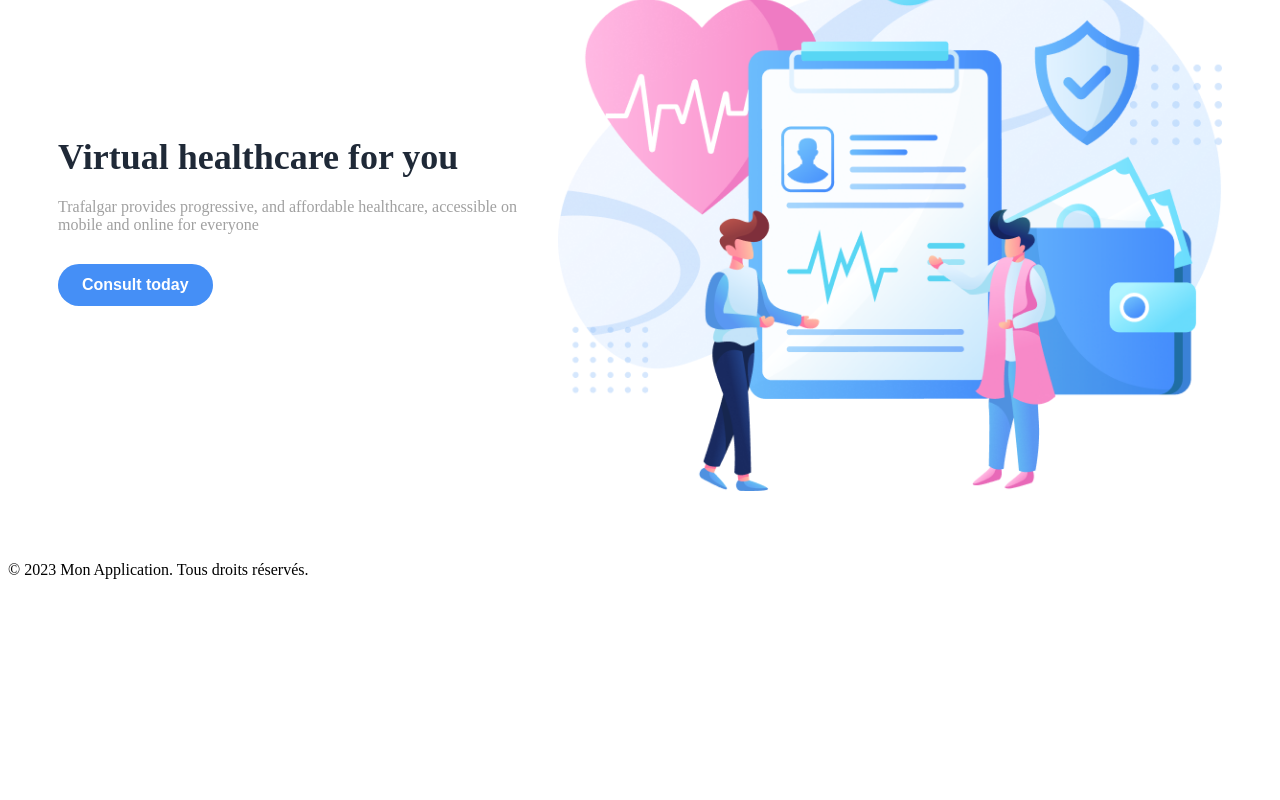
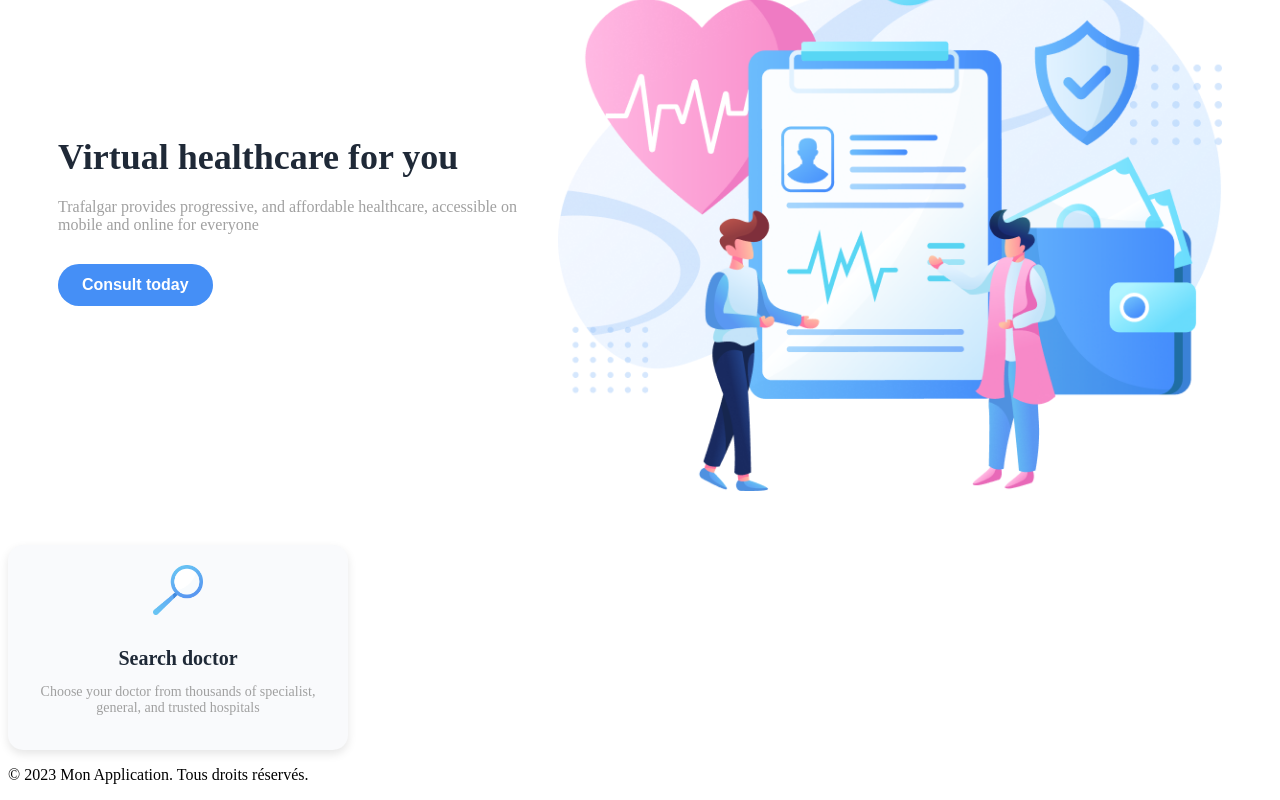
Before and after one commit to nezou1/2025_R4A10_ELFAYEZ_Nezha, an Angular app in the folder tp2/: page / in a window 1280 px wide. Shown: the part 220-1020 px from the top of the page. Before the commit the page ends 815 px from the top, so only its background shows below. Built offline with nearby package versions, Linux system fonts and the light colour scheme.

Commit message:
premier test de card

```diff
--- a/tp2/src/app/app.component.html
+++ b/tp2/src/app/app.component.html
@@ -4,6 +4,7 @@
       <app-header></app-header>
       <main>
         <app-section1></app-section1>
+        <app-card></app-card>
         <router-outlet></router-outlet>
       </main>
 
--- a/tp2/src/app/app.component.ts
+++ b/tp2/src/app/app.component.ts
@@ -2,10 +2,11 @@
 import { RouterOutlet } from '@angular/router';
 import { HeaderComponent } from "./header/header.component";
 import { Section1Component } from "./section1/section1.component";
+import { CardComponent } from "./card/card.component";
 
 @Component({
   selector: 'app-root',
-  imports: [RouterOutlet, HeaderComponent, Section1Component],
+  imports: [RouterOutlet, HeaderComponent, Section1Component, CardComponent],
   templateUrl: './app.component.html',
   styleUrl: './app.component.scss'
 })
--- /dev/null
+++ b/tp2/src/app/card/card.component.html
@@ -0,0 +1,9 @@
+<div class="card">
+    <div class="image-card">
+        <img src="/assets/loop.png" alt="">
+    </div>
+    <div class="card-descr">
+        <h1> Search doctor </h1>
+        <p>Choose your doctor from thousands of specialist, general, and trusted hospitals</p>
+    </div>
+</div>
--- /dev/null
+++ b/tp2/src/app/card/card.component.scss
@@ -0,0 +1,31 @@
+/* Carte d'information */
+.card {
+    display: flex;
+    flex-direction: column;
+    align-items: center;
+    justify-content: center;
+    background: #F9FAFC;
+    padding: 20px;
+    border-radius: 15px;
+    box-shadow: 0 4px 10px rgba(0, 0, 0, 0.1);
+    max-width: 300px;
+    text-align: center;
+}
+
+.image-card img {
+    width: 50px;
+    height: 50px;
+    margin-bottom: 15px;
+}
+
+.card-descr h1 {
+    font-size: 20px;
+    font-weight: bold;
+    color: #1F2937;
+    margin-bottom: 10px;
+}
+
+.card-descr p {
+    font-size: 14px;
+    color: #A0A0A0;
+}
```
Also changed, not shown: tp2/src/app/card/card.component.ts (added, +11 -0 lines), tp2/public/assets/loop.png (added), 1 other file (tests, documents, lock files or other folders).
